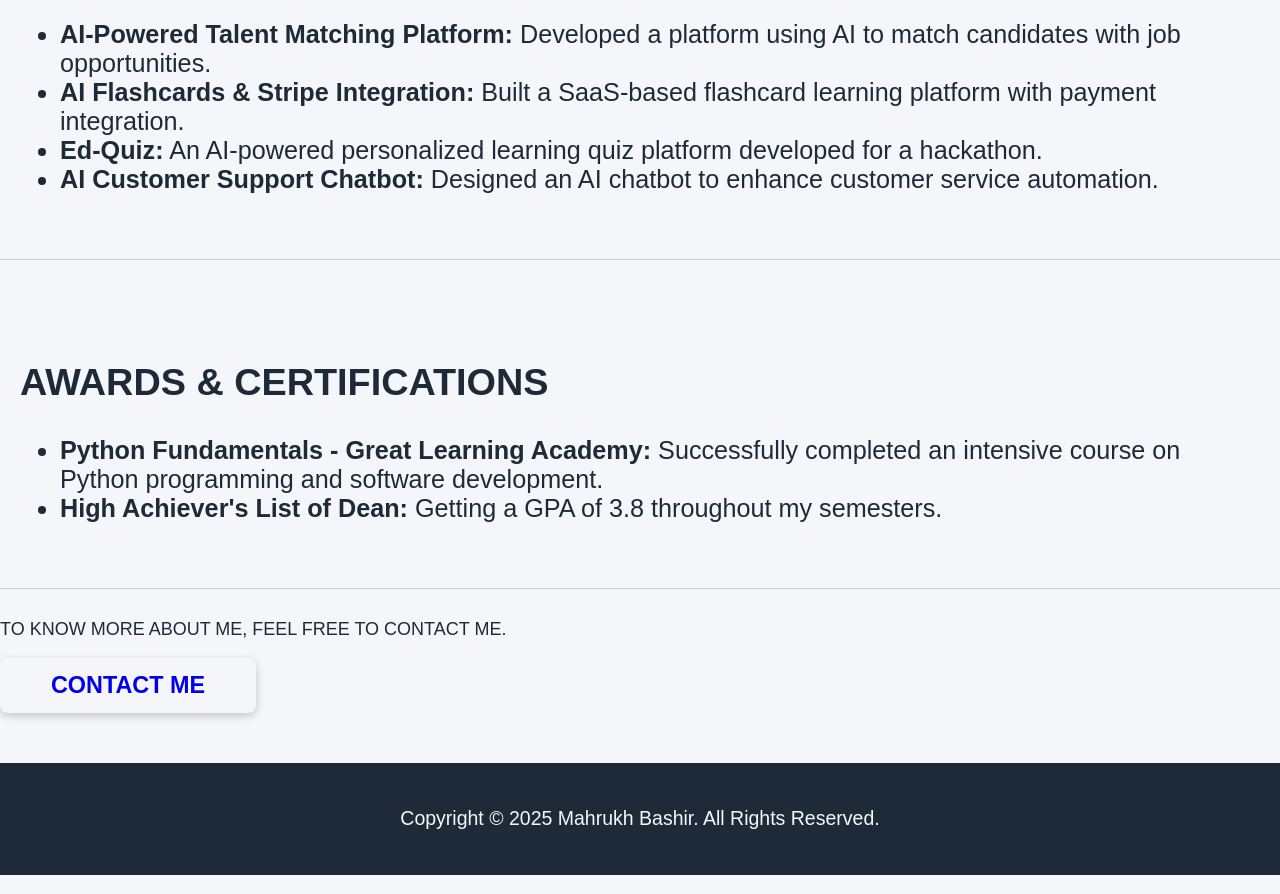
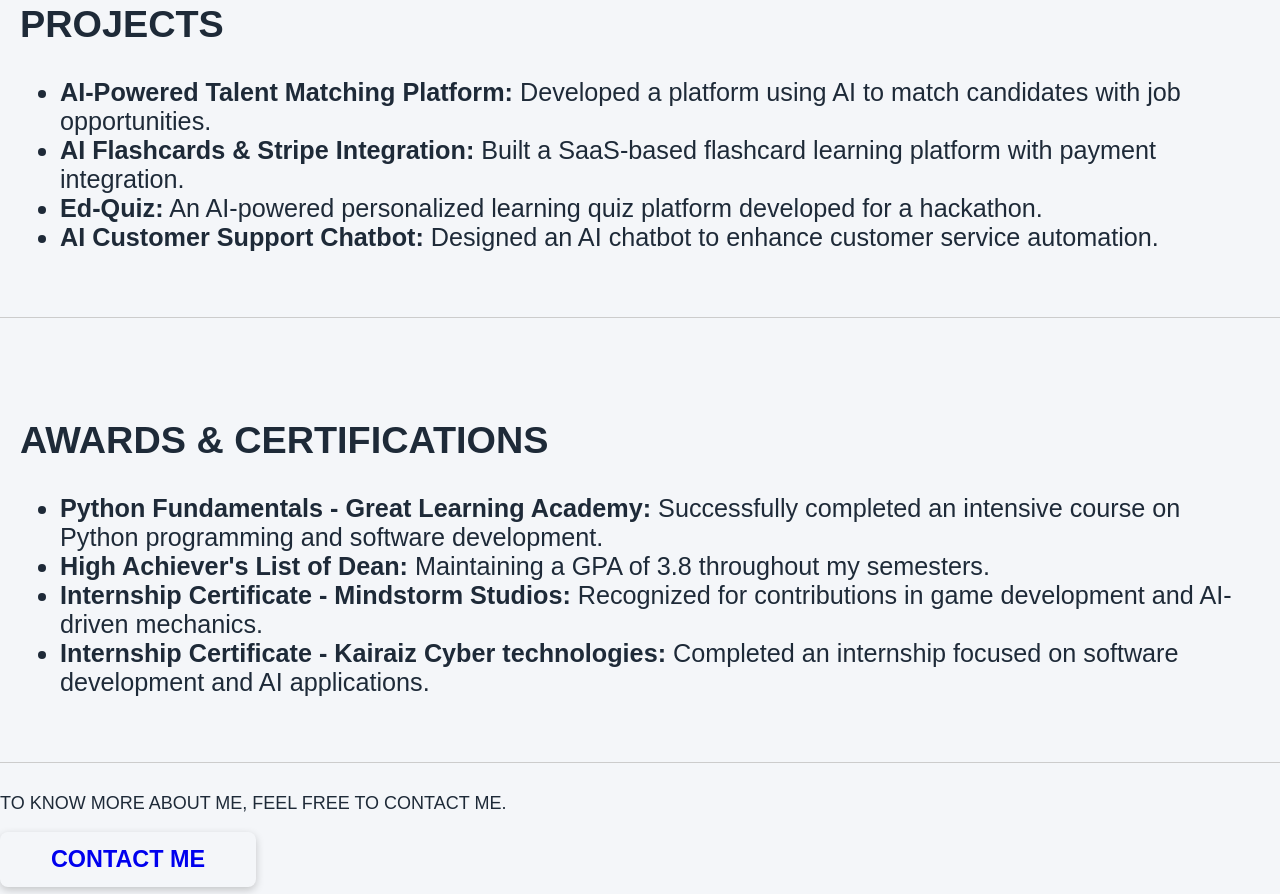
Before and after one commit to MahrukhBashir03/Portfolio-Website, a plain HTML site: page index.html in a window 1280 px wide. Shown: the part 2694-3588 px from the top of the page. Drawn offline with Linux system fonts and the light colour scheme.

Commit message:
Update index.html

```diff
--- a/index.html
+++ b/index.html
@@ -40,6 +40,7 @@
         <ul>
             <li><strong>Intern - Mindstorm Studios</strong> (2024) <br> Developed engaging and interactive gaming experiences while incorporating AI-driven mechanics to enhance user engagement.</li>
             <li><strong>Headstarter Fellowship Intern</strong> (2024) <br> Worked on multiple AI and software development projects, gaining hands-on experience in building production-level applications. Collaborated with a team to develop an AI-powered talent-matching platform, AI-based customer support systems, and SaaS applications using technologies like Clerk, and Stripe.</li>
+            <li><strong>AI-Intern - Kairaiz Cyber technologies</strong></li>Completed an internship focused on software development and AI applications.
         </ul>
     </section>
 
@@ -66,7 +67,9 @@
         <h2>AWARDS & CERTIFICATIONS</h2>
         <ul>
             <li><strong>Python Fundamentals - Great Learning Academy:</strong> Successfully completed an intensive course on Python programming and software development.</li>
-            <li><strong>High Achiever's List of Dean:</strong> Getting a GPA of 3.8 throughout my semesters.</li>
+            <li><strong>High Achiever's List of Dean:</strong> Maintaining a GPA of 3.8 throughout my semesters.</li>
+            <li><strong>Internship Certificate - Mindstorm Studios:</strong> Recognized for contributions in game development and AI-driven mechanics.</li>
+            <li><strong>Internship Certificate - Kairaiz Cyber technologies:</strong> Completed an internship focused on software development and AI applications.</li>
         </ul>
     </section>
 
```
